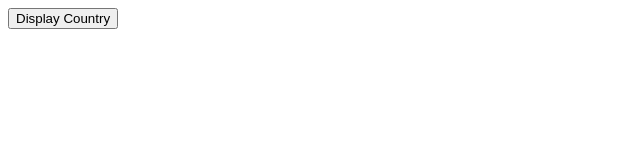
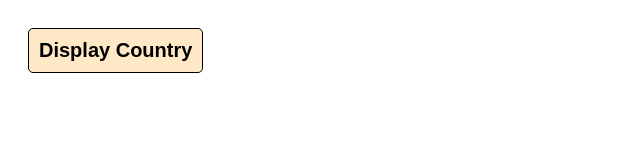
Before and after one commit to sagar-shiroya/fetch-country-ajax, a plain HTML site: page index.html in a window 1280 px wide. Shown: the whole page, without its empty margins (0-640 px from the left). Drawn offline with Linux system fonts and the light colour scheme.

Commit message:
Added style

```diff
--- a/index.css
+++ b/index.css
@@ -3,10 +3,29 @@
     flex-wrap: wrap;
     justify-content: space-evenly;
 }
-
+body {
+    font-size: 20px;
+    font-family: 'Franklin Gothic Medium', 'Arial Narrow', Arial, sans-serif;
+}
+button {
+    padding: 10px;
+    font-size: 20px;
+    border-radius: 5px;
+    background-color: rgb(255, 232, 197);
+    border: 1px solid black;
+    margin: 20px;
+    font-weight: bolder;
+}
 #feed > div{
     margin: 10px;
     border-radius: 5px;
     border: 1px solid wheat;
     padding: 10px;
+    background-color: rgb(251, 248, 244);
 }
+
+#feed > div > p {
+    font-size: 20px;
+    font-weight: lighter;
+
+}
```
